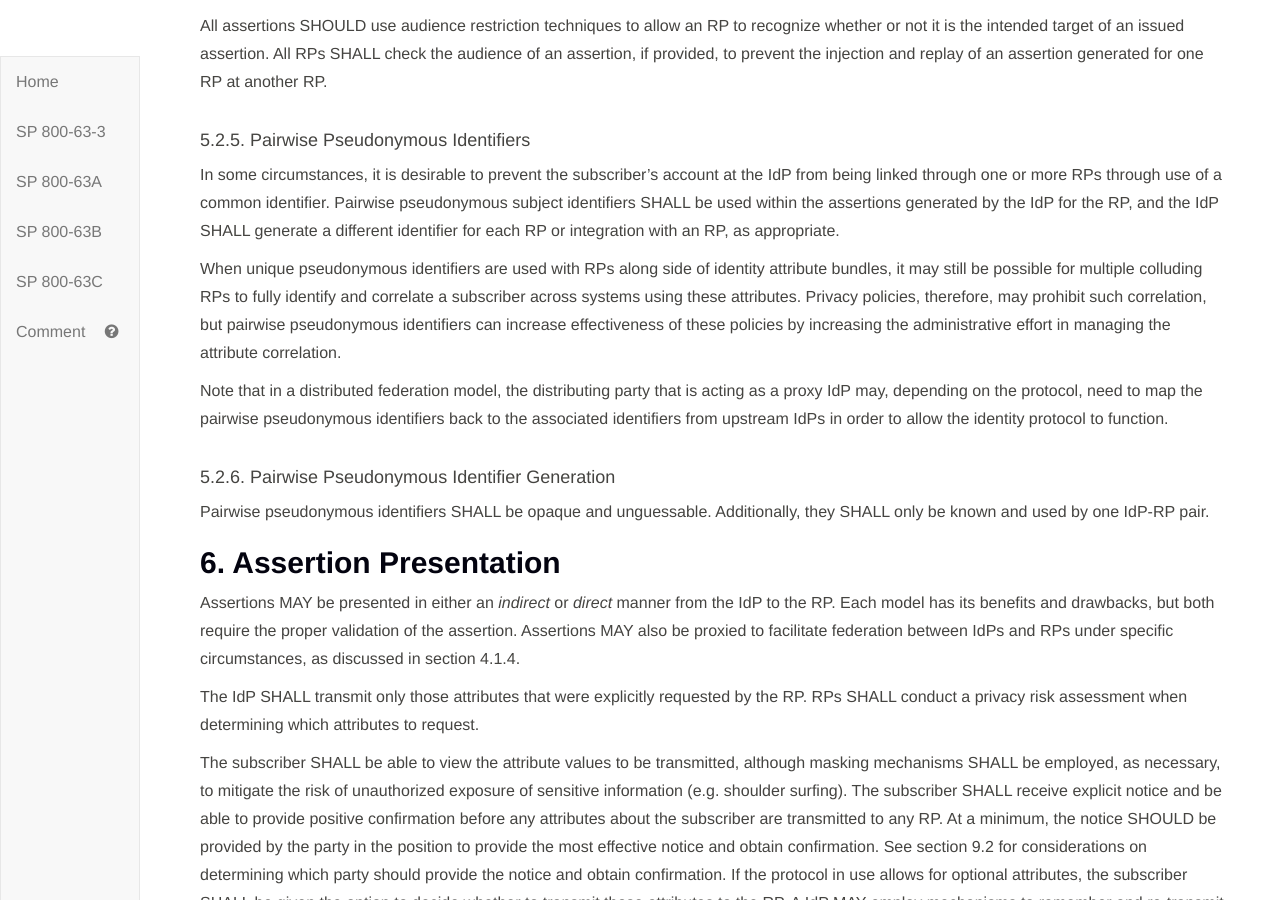
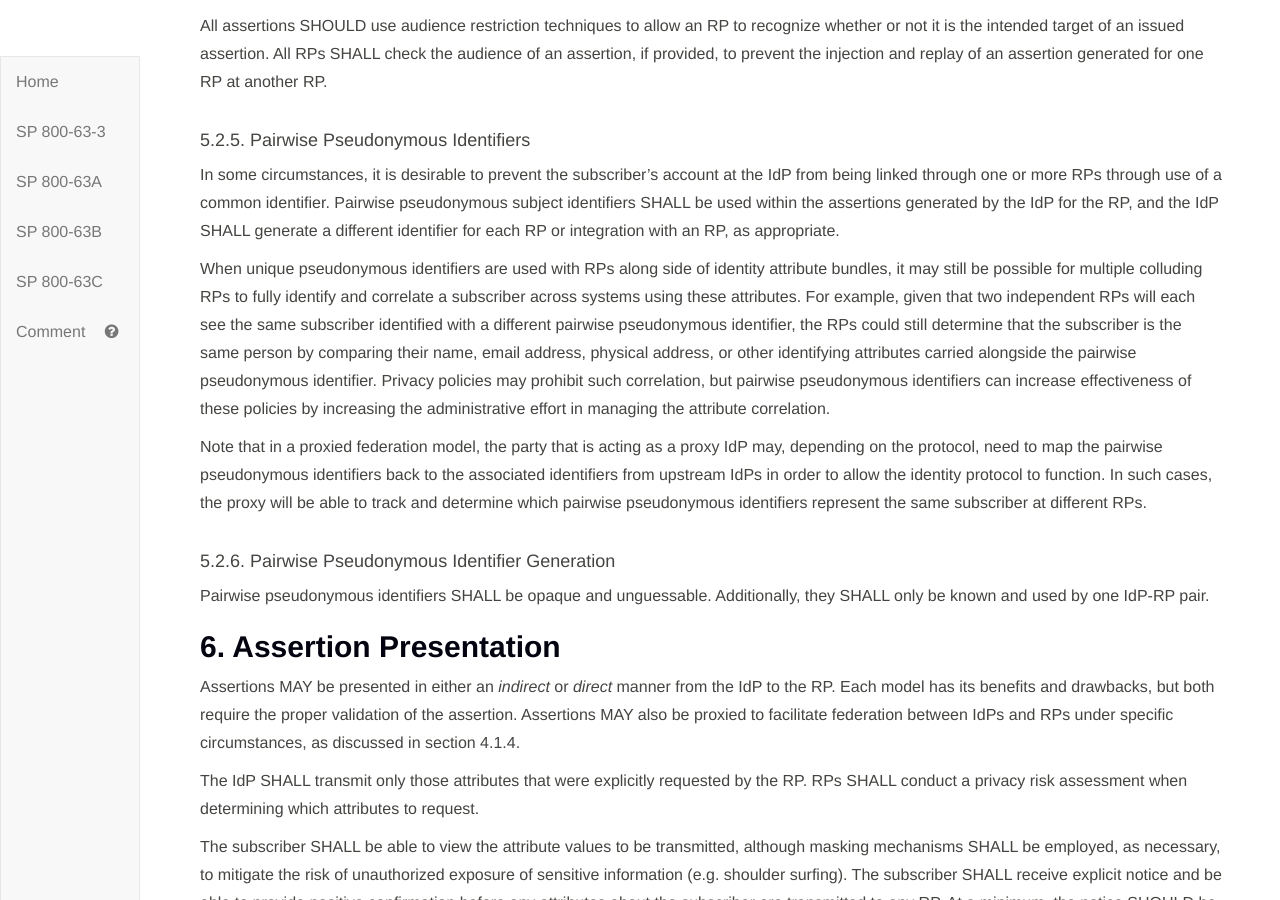
Before and after one commit to usnistgov/800-63-3, a Jekyll site: the page built from sp800-63c.md, in a window 1280 px wide and 900 px high, scrolled down 12356 px. Built offline with Jekyll 4.4.1, drawn with Linux system fonts in a browser that asks for light colours.

Commit message:
Add back in concrete example of attribute correlation, closes #310

```diff
--- a/sp800-63c/sec5_strength.md
+++ b/sp800-63c/sec5_strength.md
@@ -72,9 +72,9 @@ All assertions SHOULD use audience restriction techniques to allow an RP to reco
 
 In some circumstances, it is desirable to prevent the subscriber's account at the IdP from being linked through one or more RPs through use of a common identifier. Pairwise pseudonymous subject identifiers SHALL be used within the assertions generated by the IdP for the RP, and the IdP SHALL generate a different identifier for each RP or integration with an RP, as appropriate.
 
-When unique pseudonymous identifiers are used with RPs along side of identity attribute bundles, it may still be possible for multiple colluding RPs to fully identify and correlate a subscriber across systems using these attributes. Privacy policies, therefore, may prohibit such correlation, but pairwise pseudonymous identifiers can increase effectiveness of these policies by increasing the administrative effort in managing the attribute correlation.
+When unique pseudonymous identifiers are used with RPs along side of identity attribute bundles, it may still be possible for multiple colluding RPs to fully identify and correlate a subscriber across systems using these attributes. For example, given that two independent RPs will each see the same subscriber identified with a different pairwise pseudonymous identifier, the RPs could still determine that the subscriber is the same person by comparing their name, email address, physical address, or other identifying attributes carried alongside the pairwise pseudonymous identifier. Privacy policies may prohibit such correlation, but pairwise pseudonymous identifiers can increase effectiveness of these policies by increasing the administrative effort in managing the attribute correlation.
 
-Note that in a distributed federation model, the distributing party that is acting as a proxy IdP may, depending on the protocol, need to map the pairwise pseudonymous identifiers back to the associated identifiers from upstream IdPs in order to allow the identity protocol to function.
+Note that in a proxied federation model, the party that is acting as a proxy IdP may, depending on the protocol, need to map the pairwise pseudonymous identifiers back to the associated identifiers from upstream IdPs in order to allow the identity protocol to function. In such cases, the proxy will be able to track and determine which pairwise pseudonymous identifiers represent the same subscriber at different RPs.
 
 #### 5.2.6. Pairwise Pseudonymous Identifier Generation
 
```
